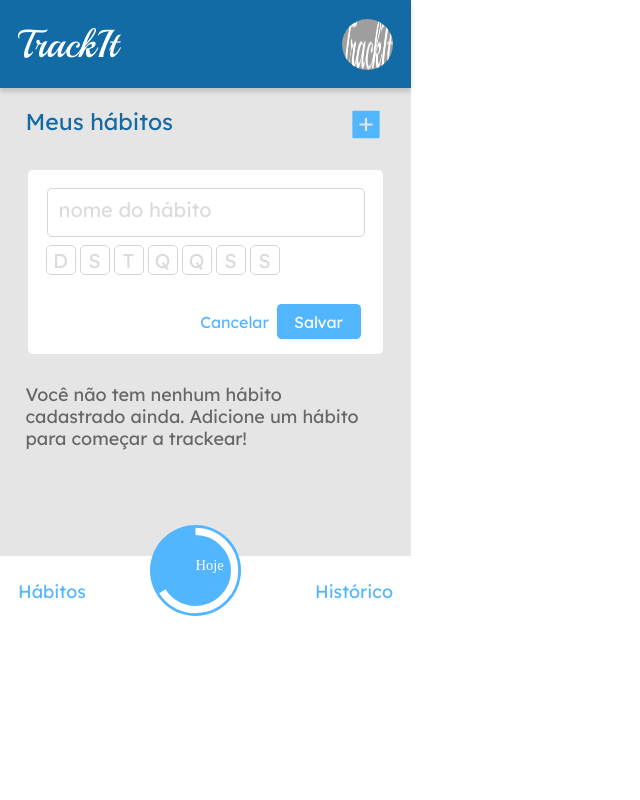
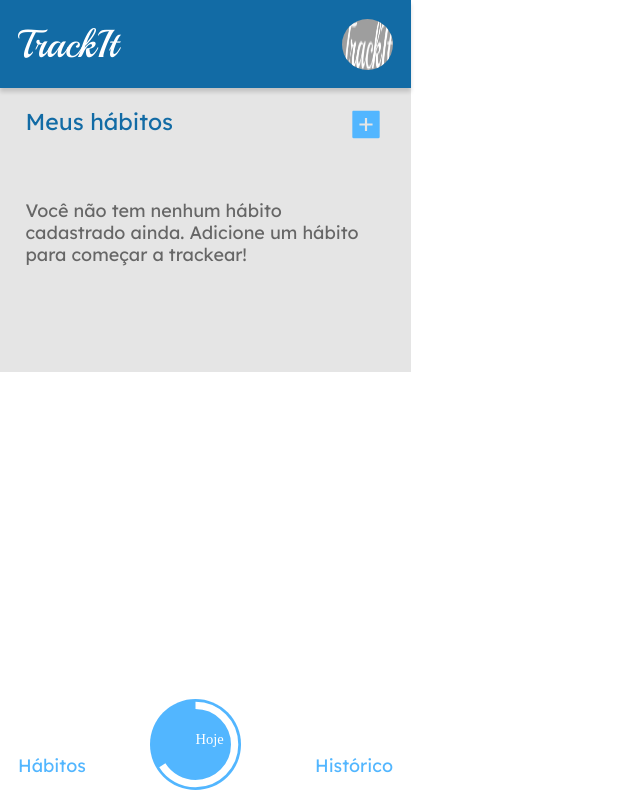
Before and after one commit to GuiOliveiraRamos/projeto11-trackit, a React (Create React App) app: page /habitos in a window 1280 px wide. Shown: the whole page, without its empty margins (0-640 px from the left). Built offline with nearby package versions, Linux system fonts and the light colour scheme; grey boxes are pictures that could not be loaded; a web font is replaced by a local one.

Commit message:
loading com bug

```diff
--- a/package.json
+++ b/package.json
@@ -13,6 +13,7 @@
     "react-dom": "^18.2.0",
     "react-icons": "^4.8.0",
     "react-loader-spinner": "^5.3.4",
+    "react-loading": "^2.0.3",
     "react-router-dom": "^6.9.0",
     "react-scripts": "5.0.1",
     "styled-components": "^5.3.9",
--- a/src/components/Login.js
+++ b/src/components/Login.js
@@ -3,15 +3,17 @@ import styled from "styled-components";
 import { Link, useNavigate } from "react-router-dom";
 import { useState } from "react";
 import axios from "axios";
-import { Navigate } from "react-router-dom";
+import ReactLoading from "react-loading";
 
 export default function Login() {
   const [email, setEmail] = useState("");
   const [password, setPassword] = useState("");
+  const [isLoading, setIsLoading] = useState(false);
   const navigate = useNavigate();
 
   const fazerLogin = (e) => {
     e.preventDefault();
+    setIsLoading(true);
     const salvarDados = {
       userEmail: email,
       userPassword: password,
@@ -41,7 +43,18 @@ export default function Login() {
           value={password}
           onChange={(e) => setPassword(e.target.value)}
         />
-        <button type="submit">Entrar</button>
+        <button type="submit" disabled={isLoading}>
+          {isLoading ? (
+            <ReactLoading
+              type={"bubbles"}
+              color={"#ffffff"}
+              height={"20%"}
+              width={"20%"}
+            />
+          ) : (
+            "Entrar"
+          )}
+        </button>
       </form>
       <Link to="/cadastro">
         <p>Não tem uma conta? Cadastre-se!</p>
@@ -89,6 +102,9 @@ const LoginPage = styled.div`
   }
 
   button {
+    display: flex;
+    justify-content: center;
+    align-items: center;
     border: none;
     width: 325px;
     height: 45px;
--- a/src/components/application/Application.js
+++ b/src/components/application/Application.js
@@ -3,16 +3,19 @@ import { AiFillPlusSquare } from "react-icons/ai";
 import HabitosForm from "./HabitosForm";
 import Header from "./Header";
 import Footer from "./Footer";
+import { useState } from "react";
 
 export default function Aplication() {
+  const [showForm, setShowForm] = useState(false);
+
   return (
     <Body>
       <Header />
       <ContentTitle>
         <p>Meus hábitos</p>
-        <Icon />
+        <Icon onClick={() => setShowForm(!showForm)} />
       </ContentTitle>
-      <HabitosForm />
+      {showForm && <HabitosForm />}
       <Content>
         <p>
           Você não tem nenhum hábito cadastrado ainda. Adicione um hábito para
@@ -26,10 +29,12 @@ export default function Aplication() {
 
 const Body = styled.body`
   width: 411px;
+  height: auto;
   display: flex;
   flex-direction: column;
   align-items: center;
   background-color: #e5e5e5;
+  overflow: auto;
 `;
 
 const ContentTitle = styled.div`
--- a/src/components/application/Footer.js
+++ b/src/components/application/Footer.js
@@ -30,7 +30,9 @@ const Bottom = styled.footer`
   display: flex;
   justify-content: space-between;
   align-items: center;
-  position: relative;
+  position: fixed;
+  bottom: 0;
+  left: 0;
 
   p {
     font-family: "Lexend Deca";
```
Also changed, not shown: 1 other file (tests, documents, lock files or other folders).
